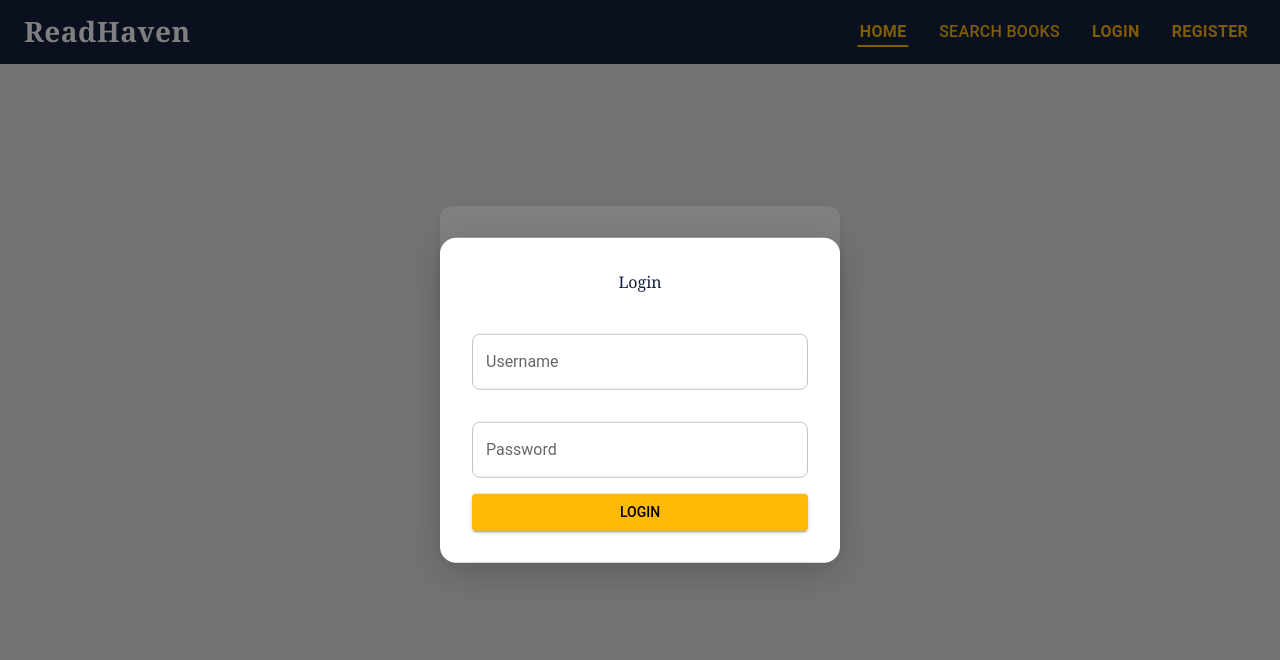
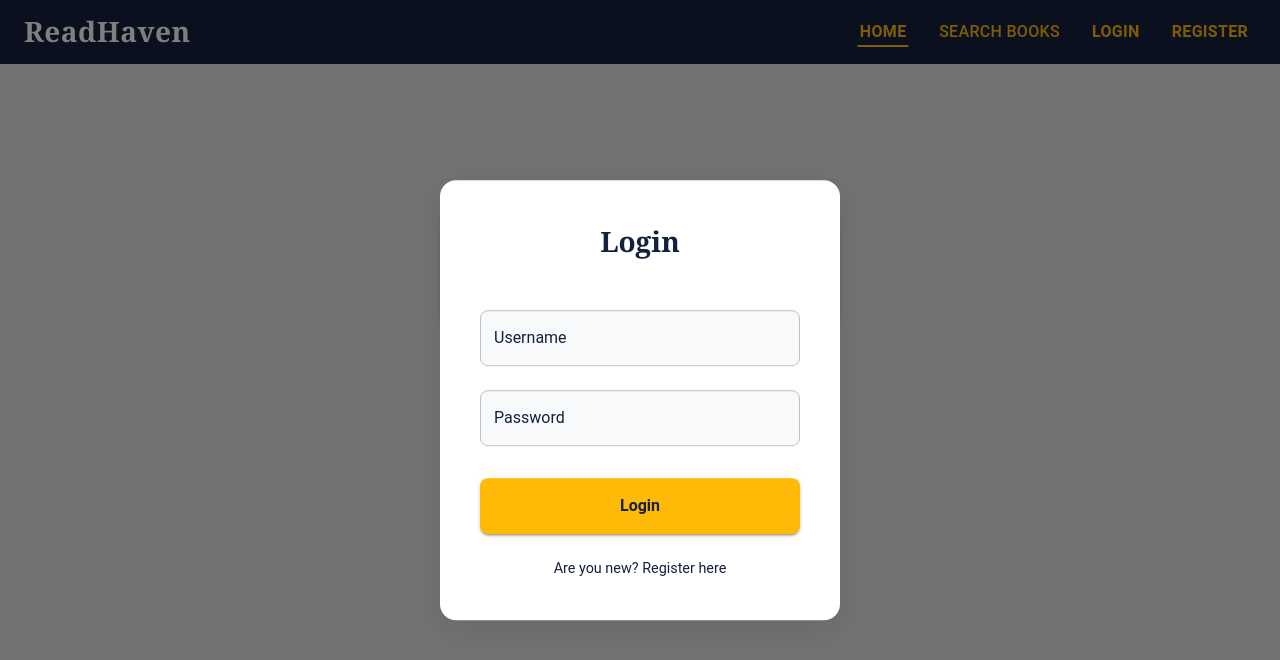
Before and after one commit to arcamauro/BookHaven, a React (Create React App) app in the folder library_management/library_frontend/: page / in a window 1280 px wide. Both pictures are taken after a click on the button "LOGIN". Shown: the top 660 px of the page. Built offline with nearby package versions, Linux system fonts and the light colour scheme.

Commit message:
improvements

```diff
--- a/library_management/library_frontend/src/components/account/AuthModals.css
+++ b/library_management/library_frontend/src/components/account/AuthModals.css
@@ -7,56 +7,141 @@
   max-width: 400px;
   background: var(--white);
   border-radius: 16px;
-  padding: 2rem;
-  box-shadow: 0 8px 32px rgba(0, 0, 0, 0.2);
+  padding: 2.5rem;
+  box-shadow: 0 8px 32px rgba(0, 0, 0, 0.1);
 }
 
 .rh-auth-title {
   font-family: var(--serif-font) !important;
   color: var(--primary-dark) !important;
-  margin-bottom: 1.5rem !important;
+  margin-bottom: 2rem !important;
   text-align: center;
+  font-size: 1.75rem !important;
+  font-weight: 600 !important;
 }
 
 .rh-auth-form {
   display: flex;
   flex-direction: column;
-  gap: 0.5rem;
+  gap: 0.75rem;
 }
 
 .rh-auth-input {
-  margin-bottom: 1rem !important;
+  margin-bottom: 0.5rem !important;
 }
 
 .rh-auth-input .MuiOutlinedInput-root {
   border-radius: 8px;
+  background-color: #f8f9fa;
+  transition: all 0.2s ease;
+}
+
+.rh-auth-input .MuiOutlinedInput-root:hover {
+  background-color: #f0f1f2;
+}
+
+.rh-auth-input .MuiOutlinedInput-root.Mui-focused {
+  background-color: white;
 }
 
 .rh-auth-input .MuiOutlinedInput-root:hover fieldset {
   border-color: var(--primary-dark);
 }
 
+.rh-auth-input .MuiInputLabel-root {
+  color: var(--primary-dark);
+}
+
 .rh-auth-submit {
-  margin-top: 1rem !important;
+  margin-top: 1.5rem !important;
   background-color: var(--primary-light) !important;
   color: var(--primary-dark) !important;
   font-weight: 600 !important;
-  padding: 0.75rem !important;
+  padding: 0.875rem !important;
   border-radius: 8px !important;
   text-transform: none !important;
+  font-size: 1rem !important;
+  transition: all 0.2s ease !important;
 }
 
 .rh-auth-submit:hover {
   background-color: #e0a806 !important;
+  transform: translateY(-1px);
+  box-shadow: 0 4px 12px rgba(0, 0, 0, 0.1);
 }
 
 .rh-auth-alert {
-  margin-bottom: 1rem !important;
+  margin-bottom: 1.5rem !important;
+  border-radius: 8px !important;
+}
+
+.rh-auth-link {
+  margin-top: 1.5rem !important;
+  text-align: center !important;
+  color: var(--primary-dark) !important;
+  cursor: pointer !important;
+  text-decoration: none !important;
+  font-size: 0.9rem !important;
+  transition: all 0.2s ease !important;
+  display: block !important;
+}
+
+.rh-auth-link:hover {
+  color: var(--primary-light) !important;
+  text-decoration: underline !important;
 }
 
 @media (max-width: 768px) {
   .rh-auth-modal {
     width: 95%;
-    padding: 1.5rem;
+    padding: 2rem 1.5rem;
+    max-height: 90vh;
+    overflow-y: auto;
+  }
+
+  .rh-auth-title {
+    font-size: 1.5rem !important;
+    margin-bottom: 1.5rem !important;
   }
 }
+
+/* Register Modal Specific Styles */
+.rh-auth-modal.register {
+  max-width: 500px;
+  width: 95%;
+  max-height: 90vh;
+  overflow-y: auto;
+  padding: 2.5rem;
+}
+
+.rh-auth-form {
+  display: grid;
+  grid-template-columns: 1fr 1fr;
+  gap: 1rem;
+}
+
+.rh-auth-form .rh-auth-input {
+  margin: 0 !important;
+}
+
+/* Full width fields */
+.rh-auth-form .rh-auth-input.full-width {
+  grid-column: 1 / -1;
+}
+
+/* Submit button container */
+.rh-auth-form .submit-container {
+  grid-column: 1 / -1;
+  margin-top: 1.5rem;
+}
+
+@media (max-width: 600px) {
+  .rh-auth-modal.register {
+    padding: 2rem 1.5rem;
+  }
+
+  .rh-auth-form {
+    grid-template-columns: 1fr;
+    gap: 1rem;
+  }
+}
--- a/library_management/library_frontend/src/components/account/LoginModal.jsx
+++ b/library_management/library_frontend/src/components/account/LoginModal.jsx
@@ -2,7 +2,7 @@ import React, { useState } from 'react';
 import { Modal, Box, Typography, TextField, Button } from '@mui/material';
 import { useAuth } from '../../context/AuthContext';
 
-export default function LoginModal({ open, handleClose }) {
+export default function LoginModal({ open, handleClose, onRegisterClick }) {
   const [username, setUsername] = useState('');
   const [password, setPassword] = useState('');
   const { login } = useAuth();
@@ -42,18 +42,22 @@ export default function LoginModal({ open, handleClose }) {
           onChange={(e) => setPassword(e.target.value)}
         />
         <Button
-          className="rh-auth-button"
+          className="rh-auth-submit"
           variant="contained"
-          sx={{
-            backgroundColor: '#FFBA08',
-            color: '#000000',
-            '&:hover': { backgroundColor: '#e0a806' }
-          }}
           fullWidth
           onClick={handleLogin}
         >
           Login
         </Button>
+        <Typography
+          className="rh-auth-link"
+          onClick={() => {
+            handleClose();
+            onRegisterClick();
+          }}
+        >
+          Are you new? Register here
+        </Typography>
       </Box>
     </Modal>
   );
--- a/library_management/library_frontend/src/components/account/RegisterModal.jsx
+++ b/library_management/library_frontend/src/components/account/RegisterModal.jsx
@@ -50,7 +50,7 @@ export default function RegisterModal({ open, handleClose }) {
 
   return (
     <Modal open={open} onClose={handleClose}>
-      <Box className="rh-auth-modal">
+      <Box className="rh-auth-modal register">
         <Typography variant="h5" className="rh-auth-title">
           Create Account
         </Typography>
@@ -73,7 +73,6 @@ export default function RegisterModal({ open, handleClose }) {
             name="first_name"
             label="First Name"
             fullWidth
-            margin="normal"
             value={formData.first_name}
             onChange={handleChange}
             required
@@ -83,28 +82,25 @@ export default function RegisterModal({ open, handleClose }) {
             name="last_name"
             label="Last Name"
             fullWidth
-            margin="normal"
             value={formData.last_name}
             onChange={handleChange}
             required
           />
           <TextField
-            className="rh-auth-input"
+            className="rh-auth-input full-width"
             name="email"
             label="Email"
             type="email"
             fullWidth
-            margin="normal"
             value={formData.email}
             onChange={handleChange}
             required
           />
           <TextField
-            className="rh-auth-input"
+            className="rh-auth-input full-width"
             name="username"
             label="Username"
             fullWidth
-            margin="normal"
             value={formData.username}
             onChange={handleChange}
             required
@@ -115,7 +111,6 @@ export default function RegisterModal({ open, handleClose }) {
             label="Password"
             type="password"
             fullWidth
-            margin="normal"
             value={formData.password}
             onChange={handleChange}
             required
@@ -126,11 +121,11 @@ export default function RegisterModal({ open, handleClose }) {
             label="Confirm Password"
             type="password"
             fullWidth
-            margin="normal"
             value={formData.confirm_password}
             onChange={handleChange}
             required
           />
+          <div className="submit-container">
             <Button
               className="rh-auth-submit"
               variant="contained"
@@ -139,6 +134,7 @@ export default function RegisterModal({ open, handleClose }) {
             >
               Register
             </Button>
+          </div>
         </form>
       </Box>
     </Modal>
--- a/library_management/library_frontend/src/components/layout/Navbar.jsx
+++ b/library_management/library_frontend/src/components/layout/Navbar.jsx
@@ -163,7 +163,14 @@ export default function Navbar() {
           </Box>
         </Drawer>
       </Toolbar>
-      <LoginModal open={isLoginOpen} handleClose={() => setLoginOpen(false)} />
+      <LoginModal
+        open={isLoginOpen}
+        handleClose={() => setLoginOpen(false)}
+        onRegisterClick={() => {
+          setLoginOpen(false);
+          setRegisterOpen(true);
+        }}
+      />
       <RegisterModal open={isRegisterOpen} handleClose={() => setRegisterOpen(false)} />
     </AppBar>
   );
```
Lines whose indentation alone changed are shown as unchanged.
